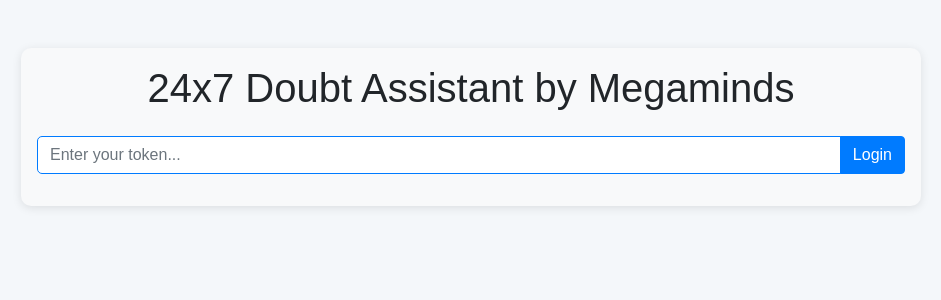
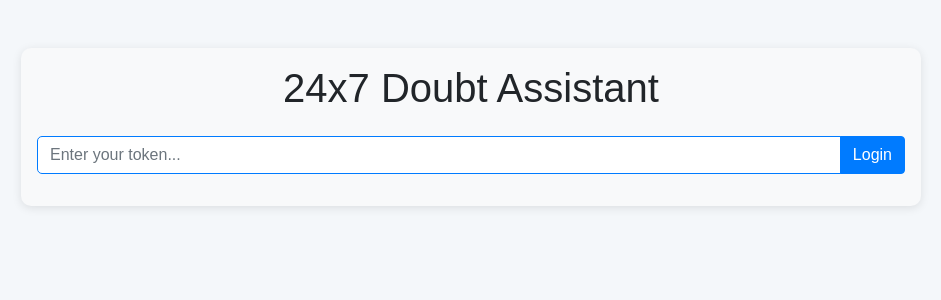
Before and after one commit to megaxminds/doubt-solver, a React (Create React App) app in the folder frontend/: page / in a window 1280 px wide. Shown: the top 300 px of the page, without its empty margins (169-1110 px from the left). Built offline with nearby package versions, Linux system fonts and the light colour scheme.

Commit message:
Update App.js

```diff
--- a/frontend/src/App.js
+++ b/frontend/src/App.js
@@ -80,7 +80,7 @@
 
     return (
         <div className="container mt-5" style={{ maxWidth: "900px", margin: "0 auto", padding: "1rem" }}>
-            <h1 className="text-center mb-4"> 24x7 Doubt Assistant by Megaminds </h1>
+            <h1 className="text-center mb-4"> 24x7 Doubt Assistant</h1>
             {!isAuthenticated ? (
                 <>
                     <form onSubmit={handleLogin} className="text-center">
```
